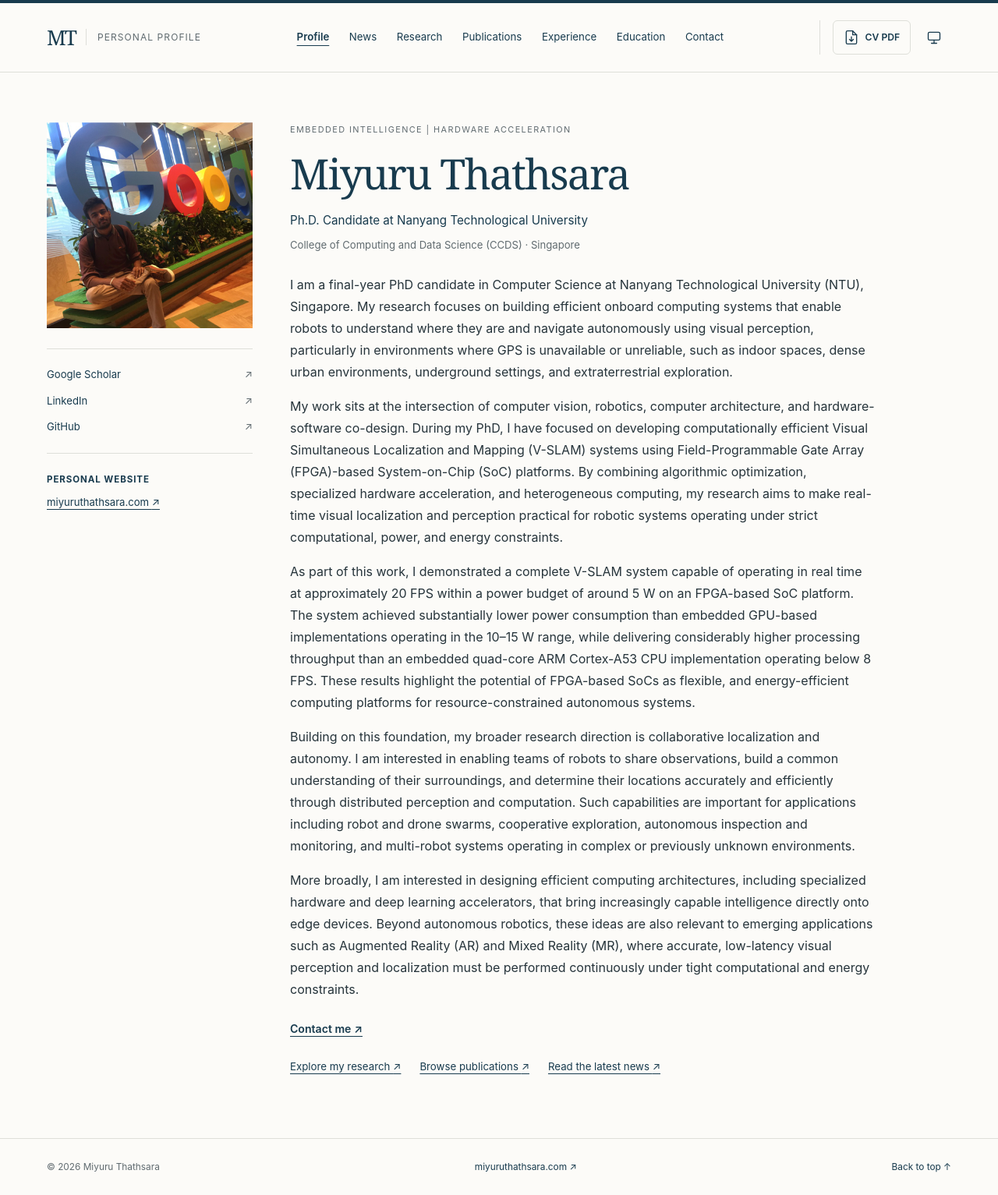
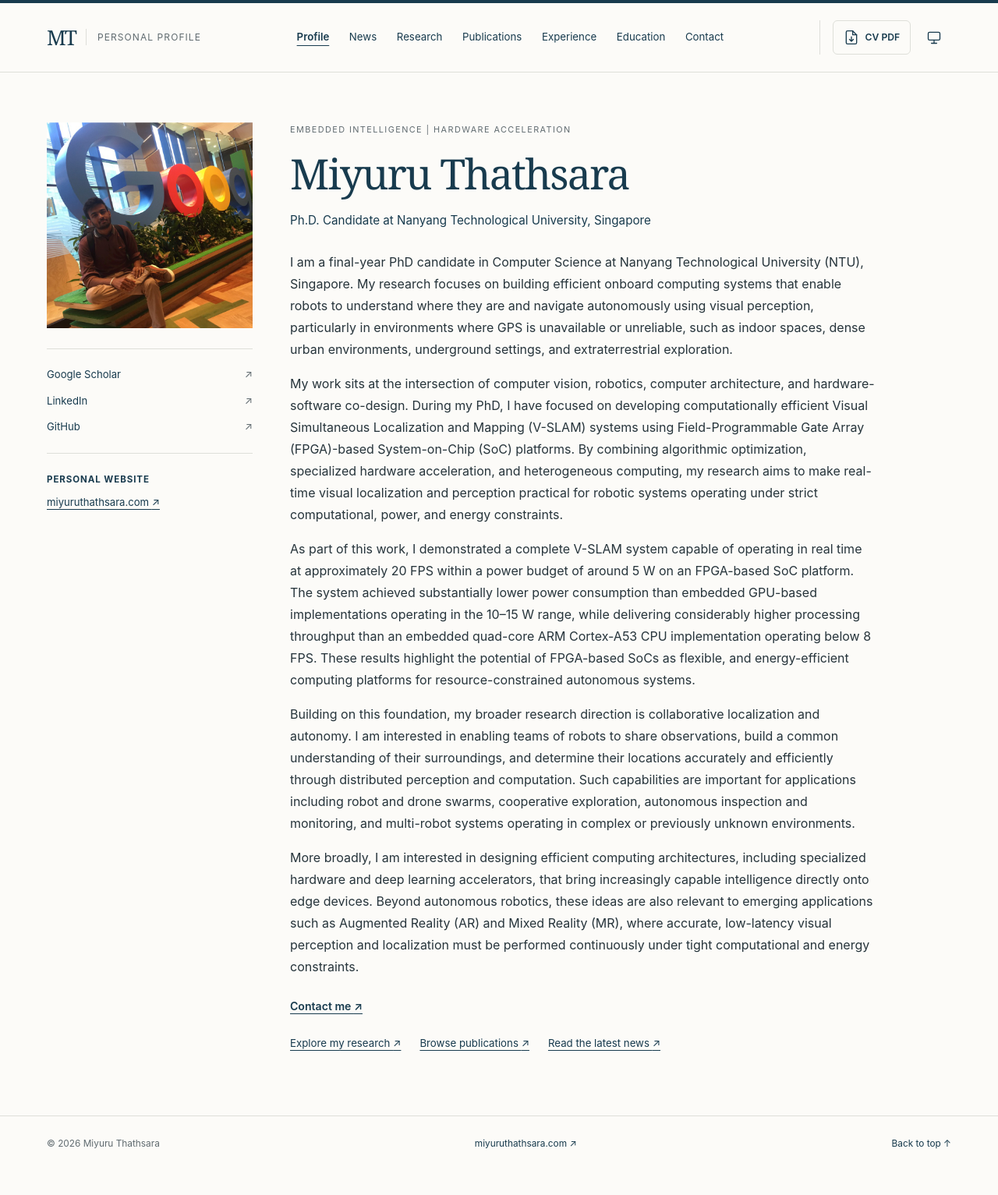
Before and after one commit to MiyuruThathsara/miyuruthathsara.github.io, a Jekyll site: the page built from index.md, in a window 1280 px wide. Shown: the whole page at 78% size. Built offline with Jekyll 4.4.1, drawn with Linux system fonts in a browser that asks for light colours; after the commit the page ends 1504 px from its top, so only the background shows below that.

Commit message:
Simplify homepage affiliation and include Singapore

```diff
--- a/assets/css/style.css
+++ b/assets/css/style.css
@@ -129,8 +129,7 @@ nav a[aria-current="page"] { color: var(--heading); font-weight: 600; text-decor
 .sidebar-website { margin-top: 1.5rem; }
 .sidebar-website a { overflow-wrap: anywhere; }
 .eyebrow { margin: 0 0 1rem; color: var(--muted); font-size: 0.68rem; letter-spacing: 0.13em; text-transform: uppercase; }
-.intro-subtitle { margin: 1rem 0 0.4rem; font-size: 0.95rem; color: var(--heading); }
-.profile-college { margin-bottom: 1.6rem; color: var(--muted); font-size: 0.82rem; }
+.intro-subtitle { margin: 1rem 0 1.6rem; font-size: 0.95rem; color: var(--heading); }
 .introduction > p:not([class]) { max-width: 47rem; }
 .text-link { display: inline-block; margin-top: 0.15rem; font-size: 0.88rem; font-weight: 600; }
 .content-section { margin-top: 3.25rem; }
--- a/index.md
+++ b/index.md
@@ -8,8 +8,7 @@ permalink: /
   <header class="profile-heading">
     <p class="eyebrow">Embedded Intelligence <span aria-hidden="true">|</span> Hardware Acceleration</p>
     <h1 id="profile-title">Miyuru Thathsara</h1>
-    <p class="intro-subtitle">{{ site.data.profile.headline | escape }}</p>
-    <p class="profile-college">College of Computing and Data Science (CCDS) <span aria-hidden="true">·</span> Singapore</p>
+    <p class="intro-subtitle">{{ site.data.profile.headline | escape }}, Singapore</p>
   </header>
   <aside class="profile-sidebar" aria-label="Photograph and profile links">
     <div class="profile-portrait">
```
Also changed, not shown: tests/profile.test.mjs (+3 -0 lines).
